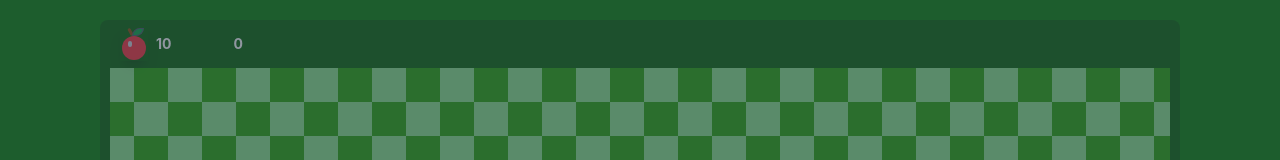
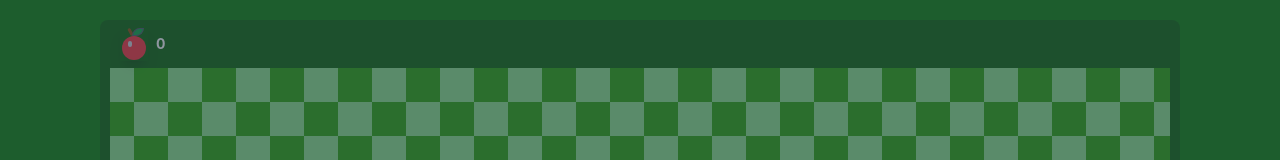
Before and after one commit to KathCris/SnakeGame, a Nuxt app: page / in a window 1280 px wide. Shown: the top 160 px of the page. Built offline with nearby package versions, Linux system fonts and the light colour scheme; some icons are missing.

Commit message:
feat(Board): creating a function and props to control the amount of food from the apple

```diff
--- a/components/Board.vue
+++ b/components/Board.vue
@@ -3,7 +3,7 @@
     ref="containerRef"
     class="w-full h-screen max-h-screen flex flex-col items-center pt-5 pb-10 pl-25 pr-25"
   >
-    <HeaderBoard :is-muted="isMuted" @toggle-mute="toggleMute" />
+    <HeaderBoard :is-muted="isMuted" @toggle-mute="toggleMute" :apple-count="appleCount"/>
     <div
       ref="boardAreaRef"
       class="relative w-full flex-1 min-h-0 overflow-hidden rounded-b-lg"
@@ -81,6 +81,18 @@ const applePosition = ref({
   row: 17,
   col: 38,
 });
+
+
+const appleCount = ref(0);
+const trophyCount = ref(0)
+
+const incrementApple = () => {
+  appleCount.value++;
+};
+
+const incrementTrophy = () => {
+  trophyCount.value++;
+};
 
 const drawGridAndBorder = () => {
   const canvas = canvasRef.value;
@@ -304,6 +316,7 @@ const moveSnake = () => {
       playBite();
     }
     generateApple();
+    incrementApple();
   }
 };
 
--- a/components/HeaderBoard.vue
+++ b/components/HeaderBoard.vue
@@ -43,23 +43,18 @@ import {
   PhSpeakerSimpleSlash,
 } from "@phosphor-icons/vue";
 import AppleIcon from "./AppleIcon.vue";
-const appleCount = ref(10);
-const trophyCount = ref(0)
 
 defineProps({
   isMuted: {
     type: Boolean,
     default: false,
   },
+  appleCount: {
+    type: Number,
+    default: 0,
+  },
 });
 
 const emit = defineEmits(["toggle-mute"]);
 
-const incrementApple = () => {
-  appleCount.value++;
-};
-
-const incrementTrophy = () => {
-  trophyCount.value++;
-};
 </script>
```
